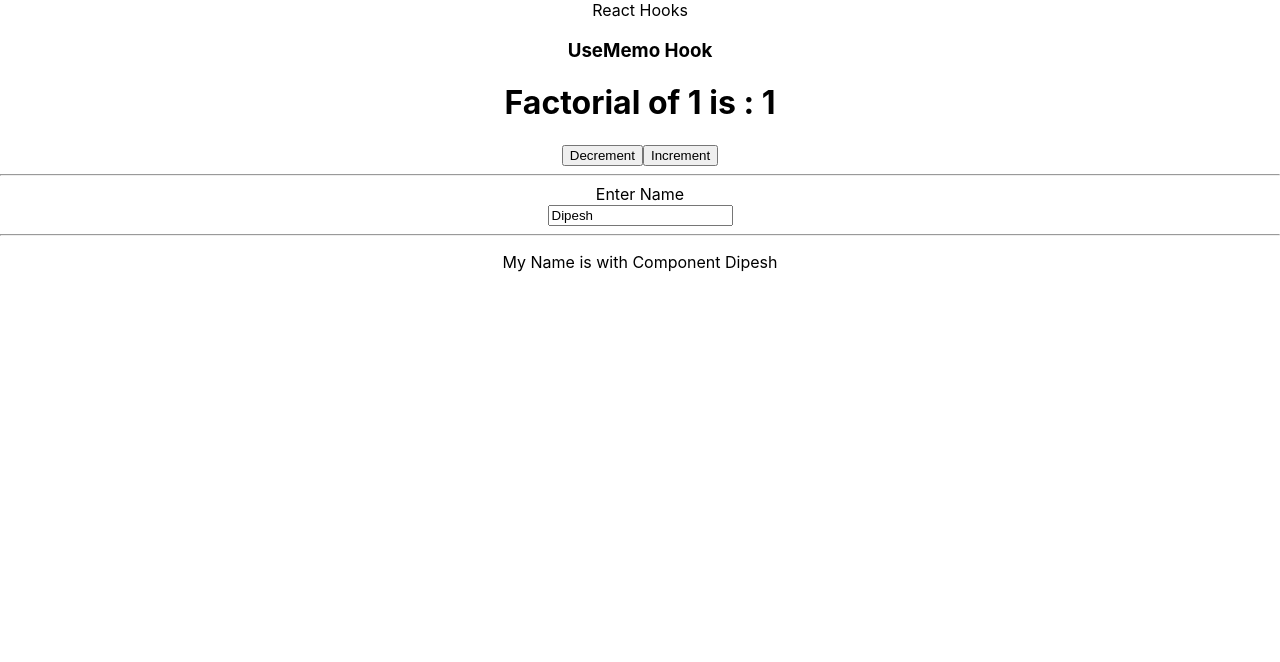
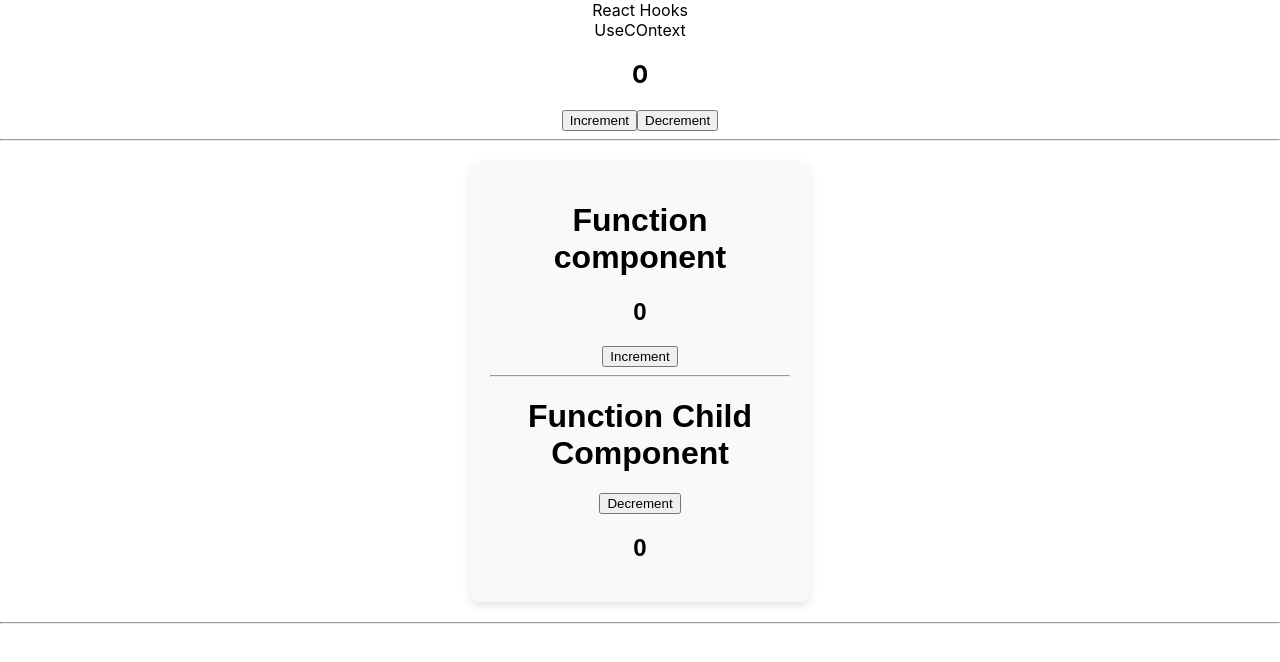
Before and after one commit to shrikrishna17/ReactJS, a React (Create React App) app in the folder reacthooks/: page / in a window 1280 px wide. Shown: the top 662 px of the page. Built offline with nearby package versions, Linux system fonts and the light colour scheme.

Commit message:
useContext hook

```diff
--- a/reacthooks/src/App.js
+++ b/reacthooks/src/App.js
@@ -4,6 +4,8 @@
 import UseEffectHook from './components/useEffectHook';
 import UseRefHook from './components/useRefHook';
 import UseMemohook from './components/useMemoHook';
+import UseCallBackHook from './components/UseCallBackHook';
+import UseContextHook from './components/UseContextHook';
 
 function App() {
   return (
@@ -15,7 +17,9 @@
       {/* <UseStateHook></UseStateHook> */}
       {/* <UseEffectHook></UseEffectHook> */}
       {/* <UseRefHook></UseRefHook> */}
-      <UseMemohook></UseMemohook>
+      {/* <UseMemohook></UseMemohook> */}
+      {/* <UseCallBackHook></UseCallBackHook> */}
+      <UseContextHook></UseContextHook>
       </div>
     </div>
   );
--- /dev/null
+++ b/reacthooks/src/components/UseCallBackHook.js
@@ -0,0 +1,64 @@
+import React, { useCallback, useEffect, useMemo, useState } from "react";
+
+const UseCallBackHook = () => {
+  const [counter,setCounter] = useState(1);
+  const result = useMemo(() => {
+    return factorial(counter);
+  },[counter])
+
+  const [name,setName] = useState("Dipesh");
+
+  function factorial(n) {
+    let i = 1;
+    while(i < 20000000) i++;
+    if(n < 0) {
+      return -1
+    }
+    if(n === 0) {
+      return 1;
+    }
+    return n* factorial(n-1)
+  }
+
+  const displayName = useCallback((greetings) => {
+    return greetings+" "+ name;
+  },[name])
+
+
+  return(
+    <>
+      <h3>UseMemo Hook</h3>
+      <h1>Factorial of {counter} is : <span>{result}</span></h1>
+      <div>
+        <button onClick={() => setCounter(counter - 1)}>Decrement</button>
+        <button onClick={() => setCounter(counter + 1)}>Increment</button>
+      </div>
+      <hr></hr>
+      <div>
+        <div>
+          <label>Enter Name</label>
+        </div>
+        <input
+          type="text"
+          placeholder="enter a name"
+          value={name}
+          onChange={(e) => setName(e.target.value)}
+          >
+        </input>
+        <hr></hr>
+        <DisplayComponent displayName={displayName}></DisplayComponent>
+      </div>
+    </>
+  )
+}
+
+
+const DisplayComponent = ({ displayName }) => {
+  const [value, setValue] = useState("");
+  useEffect(() => {
+    setValue(displayName("Hello"));
+    console.log("component rendered");
+  },[displayName])
+  return <p>{`My Name is ${value}`}</p>;
+};
+export default UseCallBackHook;
--- /dev/null
+++ b/reacthooks/src/components/UseContextHook.js
@@ -0,0 +1,36 @@
+import { useState } from "react";
+import ContextClass from "../helpercomponents/contextclass";
+import ContextFunction from "../helpercomponents/contextfunction";
+import { CounterContext } from "../helpercomponents/counterContext";
+
+const UseContextHook = () => {
+
+  const [counter, setCounter] = useState(0);
+  const increment = () => {
+    setCounter(counter + 1);
+  }
+  const decrement = () =>{
+    setCounter(counter - 1);
+  };
+  return(
+    <>
+      <div>UseCOntext</div>
+      <h2>{counter}</h2>
+      <button onClick={increment}>Increment</button>
+      <button onClick={decrement}>Decrement</button>
+      <hr></hr>
+      {/* <CounterContext.Provider value={counter}>
+      <ContextFunction></ContextFunction>
+      <hr></hr>
+      <ContextClass counter={counter}></ContextClass>
+      </CounterContext.Provider> */}
+
+      <CounterContext.Provider value={{counter,setCounter}}>
+      <ContextFunction></ContextFunction>
+      <hr></hr>
+      </CounterContext.Provider>
+    </>
+  )
+}
+
+export default UseContextHook;
--- /dev/null
+++ b/reacthooks/src/helpercomponents/contextclass.js
@@ -0,0 +1,34 @@
+import React from "react";
+import { CounterContext } from "./counterContext";
+
+
+class ContextClass extends React.Component {
+  render() {
+  return (
+    <div
+      style={{
+        border: "1 px solid #ccc",
+        borderRadius: "10px",
+        padding: "20px",
+        margin: "20px auto",
+        width: "300px",
+        backgroundColor: "#f9f9f9",
+        boxShadow: "0 4px 8px rgba(0,0,0,0.1)",
+        textAlign: "center",
+        fontFamily: "Arial, sans-serif",
+      }}
+    >
+      <h1>Function Class component</h1>
+      <h2>{this.props.counter}</h2>
+      <hr></hr>
+      <CounterContext.Consumer>
+        {(value) => {
+          return <h2>{value}</h2>
+        }}
+      </CounterContext.Consumer>
+    </div>
+  );
+}
+}
+
+export default ContextClass;
--- /dev/null
+++ b/reacthooks/src/helpercomponents/contextfunction.js
@@ -0,0 +1,41 @@
+import { useContext } from "react";
+import { CounterContext } from "./counterContext";
+
+const ContextFunction = () => {
+
+  const {counter,setCounter} = useContext(CounterContext);
+  return (
+    <div
+      style={{
+        border: "1 px solid #ccc",
+        borderRadius: "10px",
+        padding: "20px",
+        margin: "20px auto",
+        width: "300px",
+        backgroundColor: "#f9f9f9",
+        boxShadow: "0 4px 8px rgba(0,0,0,0.1)",
+        textAlign: "center",
+        fontFamily: "Arial, sans-serif",
+      }}
+    >
+      <h1>Function component</h1>
+      <h2>{counter}</h2>
+      <button onClick={() => setCounter(counter + 1)}>Increment</button>
+      <hr></hr>
+      <FChild counter={counter}></FChild>
+    </div>
+  );
+};
+
+const FChild = () => {
+  const {counter,setCounter} = useContext(CounterContext);
+  return (
+    <div>
+      <h1>Function Child Component</h1>
+      <button onClick={() => setCounter(counter - 1)}>Decrement</button>
+      <h2>{counter}</h2>
+    </div>
+  )
+}
+
+export default ContextFunction;
--- /dev/null
+++ b/reacthooks/src/helpercomponents/counterContext.js
@@ -0,0 +1,23 @@
+import { createContext, useState } from "react";
+
+export const CounterContext = createContext(null);
+
+/*
+additonal context for the state management.
+*/
+// export const CounterContextProvider = ({childrn}) => {
+//   const [counter, setCounter] = useState(0);
+//   const increment = () => {
+//     setCounter(counter + 1);
+//   }
+//   const decrement = () =>{
+//     setCounter(counter - 1);
+//   };
+
+//   const contextValue = {
+//     increment,
+//     decrement
+//   }
+
+//   return <CounterContextProvider value={contextValue}> {childrn}</CounterContextProvider>
+// }
```
